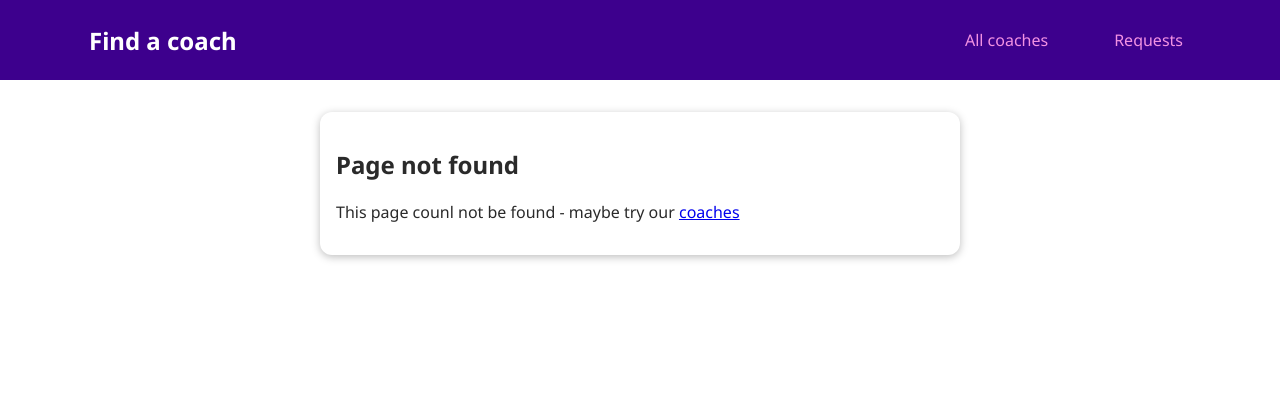
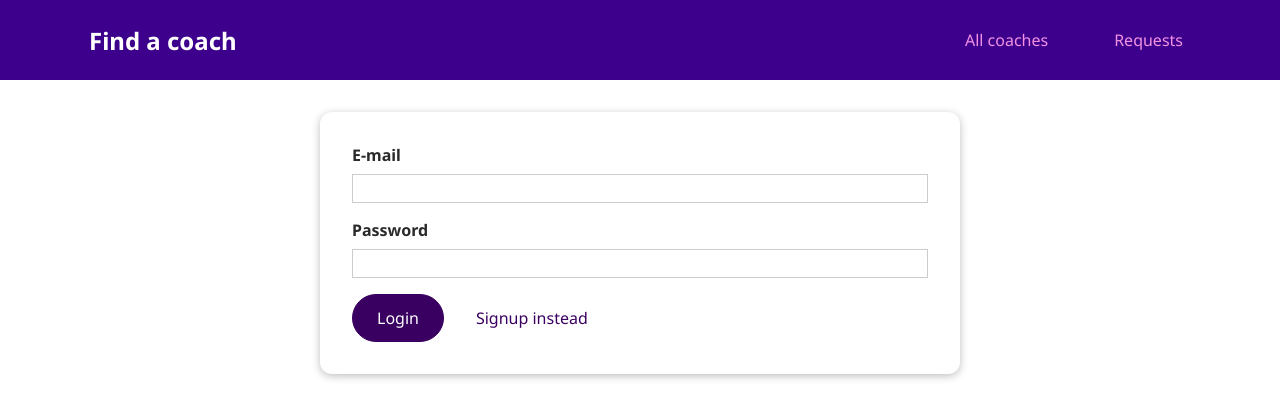
Before and after one commit to rmnvnc/vue3-coach-app, a Vue app: page /auth in a window 1280 px wide. Before the commit this address had no page. Shown: the top 418 px of the page. Built offline with nearby package versions, Linux system fonts and the light colour scheme.

Commit message:
user - signup, save uves data to VUEX

```diff
--- /dev/null
+++ b/src/pages/auth/UserAuth.vue
@@ -0,0 +1,138 @@
+<template>
+    <base-card>
+        <form @submit.prevent="submitForm">
+            <div class="form-control" :class="{invalid: !email.isValid}">
+                <label for="email">E-mail</label>
+                <p v-if="!email.isValid">Please enter a valid email.</p>
+                <input type="email" id="email" v-model.trim="email.val" @blur="clearValidity('email')">
+            </div>
+            <div class="form-control" :class="{invalid: !password.isValid}">
+                <label for="password">Password</label>
+                <p v-if="!password.isValid">Password must be at least 6 characters long.</p>
+                <input type="password" id="password" v-model.trim="password.val" @blur="clearValidity('password')">
+            </div>
+            <base-button>{{submitButtonCaption}}</base-button>
+            <base-button type="button" @click="switchAuthMode" mode="flat">{{switchModeButtonCaption}}</base-button>
+
+        </form>
+    </base-card>
+</template>
+
+<script>
+export default{
+    data() {
+        return {
+            email: {
+                val: '',
+                isValid: true
+            },
+            password: {
+                val: '',
+                isValid: true
+            },
+            formIsValid: true,
+            mode: 'login'
+        };
+    },
+    computed: {
+        submitButtonCaption() {
+            if (this.mode === 'login') {
+                return 'Login';
+            } else {
+                return 'Signup';
+            }
+        },
+        switchModeButtonCaption() {
+            if (this.mode === 'login') {
+                return 'Signup instead';
+            } else {
+                return 'Login instead';
+            }
+        }
+    },
+    methods: {
+        clearValidity(input) {
+            this[input].isValid = true
+        },
+        validateForm() {
+            this.formIsValid = true;
+            if (this.email.val === '' && !this.email.val.includes('@') ) {
+                this.email.isValid = false;
+                this.formIsValid = false;
+            }
+            if (this.password.val === '' || this.password.val.length < 6) {
+                this.password.isValid = false;
+                this.formIsValid = false;
+            }
+        },
+        submitForm() {
+            this.validateForm();
+
+            if (!this.formIsValid) {
+                return;
+            }
+            console.log(this.mode)
+            if (this.mode === 'login') {
+                // ...
+            } else {
+                this.$store.dispatch('signup', {
+                    email: this.email.val,
+                    password: this.password.val
+                });
+            }
+        },
+        switchAuthMode() {
+            if (this.mode === 'login') {
+                this.mode = 'signup';
+            } else {
+                this.mode = 'login';
+            }
+        }
+    }
+}
+</script>
+
+<style scoped>
+form {
+    margin: 1rem;
+}
+
+.form-control {
+  margin-bottom: 1rem;
+}
+
+.form-control p {
+    margin-block: .25rem;
+}
+
+label {
+  font-weight: bold;
+  margin-bottom: 0.5rem;
+  display: block;
+}
+
+input,
+textarea {
+  display: block;
+  width: 100%;
+  font: inherit;
+  border: 1px solid #ccc;
+  padding: 0.15rem;
+}
+
+input:focus,
+textarea:focus {
+  border-color: #3d008d;
+  background-color: #faf6ff;
+  outline: none;
+}
+
+.invalid p {
+  color: red;
+}
+
+.invalid input,
+.invalid textarea {
+  border: 1px solid red;
+}
+</style>
--- a/src/pages/requests/ContactCoach.vue
+++ b/src/pages/requests/ContactCoach.vue
@@ -46,7 +46,7 @@ export default {
 
 <style scoped>
 form {
-  margin: 1rem;
+  margin-top: 1rem;
   border: 1px solid #ccc;
   border-radius: 12px;
   padding: 1rem;
--- a/src/router.js
+++ b/src/router.js
@@ -7,6 +7,7 @@ import CoachRegistration from './pages/coaches/CoachRegistration.vue';
 import ContactCoach from './pages/requests/ContactCoach.vue';
 import RequestReceived from './pages/requests/RequestReceived.vue';
 import NotFound from './pages/NotFound.vue';
+import UserAuth from "./pages/auth/UserAuth.vue";
 
 const router = createRouter({
     history: createWebHistory(),
@@ -18,6 +19,7 @@ const router = createRouter({
         ] },
         { path: '/register', component: CoachRegistration },
         { path: '/requests', component: RequestReceived },
+        { path: '/auth', component: UserAuth },
         { path: '/:notFound(.*)', component: NotFound }
     ]
 })
--- a/src/store/index.js
+++ b/src/store/index.js
@@ -4,22 +4,20 @@ import config from '../config.js'
 
 import coachesModule from './modules/coaches/index.js'
 import requestsModule from './modules/requests/index.js'
+import authModule from './modules/auth/index.js'
 
 const store = createStore({
     modules: {
         coaches: coachesModule,
-        requests: requestsModule
+        requests: requestsModule,
+        auth: authModule
     },
     state() {
         return {
-            userId: 'c3',
             config
         }
     },
     getters: {
-        userId(state) {
-            return state.userId;
-        },
         config(state) {
             return state.config;
         }
--- /dev/null
+++ b/src/store/modules/auth/actions.js
@@ -0,0 +1,31 @@
+export default {
+    login() {},
+    async signup(context, payload) {
+        console.log("SIGNUP ACTION")
+        const response = await fetch(`https://identitytoolkit.googleapis.com/v1/accounts:signUp?key=${context.rootGetters.config.firebaseAPIkey}`, {
+            method: 'POST',
+            body: JSON.stringify({
+                email: payload.email,
+                password: payload.password,
+                returnSecureToken: true
+            })
+        });
+
+        const responseData = await response.json();
+
+        if (!response.ok) {
+            console.log(responseData);
+            const error = new Error(responseData.message || 'Failet to authenticate.')
+            throw error;
+        }
+
+        console.log(responseData);
+
+        context.commit('setUser', {
+            token: responseData.idToken,
+            usetId: responseData.localId,
+            tokenExpiration: responseData.expiresIn
+        })
+
+    }
+};
--- /dev/null
+++ b/src/store/modules/auth/getters.js
@@ -0,0 +1,5 @@
+export default {
+    userId(state) {
+        return state.userId;
+    }
+};
--- /dev/null
+++ b/src/store/modules/auth/index.js
@@ -0,0 +1,17 @@
+import mutations from "./mutations"
+import actions from "./actions"
+import getters from "./getters"
+
+export default {
+    namespaced: false,
+    state() {
+        return {
+            userId: null,
+            token: null,
+            tokenExpiration: null
+        }
+    },
+    mutations,
+    actions,
+    getters
+}
--- /dev/null
+++ b/src/store/modules/auth/mutations.js
@@ -0,0 +1,7 @@
+export default {
+    setUser(state, payload) {
+        state.token = payload.token;
+        state.userId = payload.userId;
+        state.tokenExpiration = payload.tokenExpiration;
+    }
+};
```
